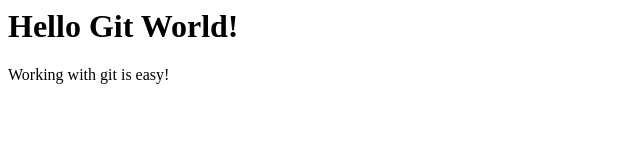
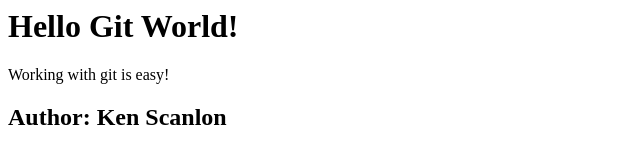
Before and after one commit to scanlon771/GitGithubMasterclass, a plain HTML site: page index.html in a window 1280 px wide. Shown: the whole page, without its empty margins (0-640 px from the left). Drawn offline with Linux system fonts and the light colour scheme.

Commit message:
Add author
I have added a header to the index.html file
that now contains my name as the author of the file.

```diff
--- a/index.html
+++ b/index.html
@@ -3,3 +3,5 @@
 <div>
     <p>Working with git is easy!</p>
 </div>
+
+<h2>Author: Ken Scanlon</h2>
```
